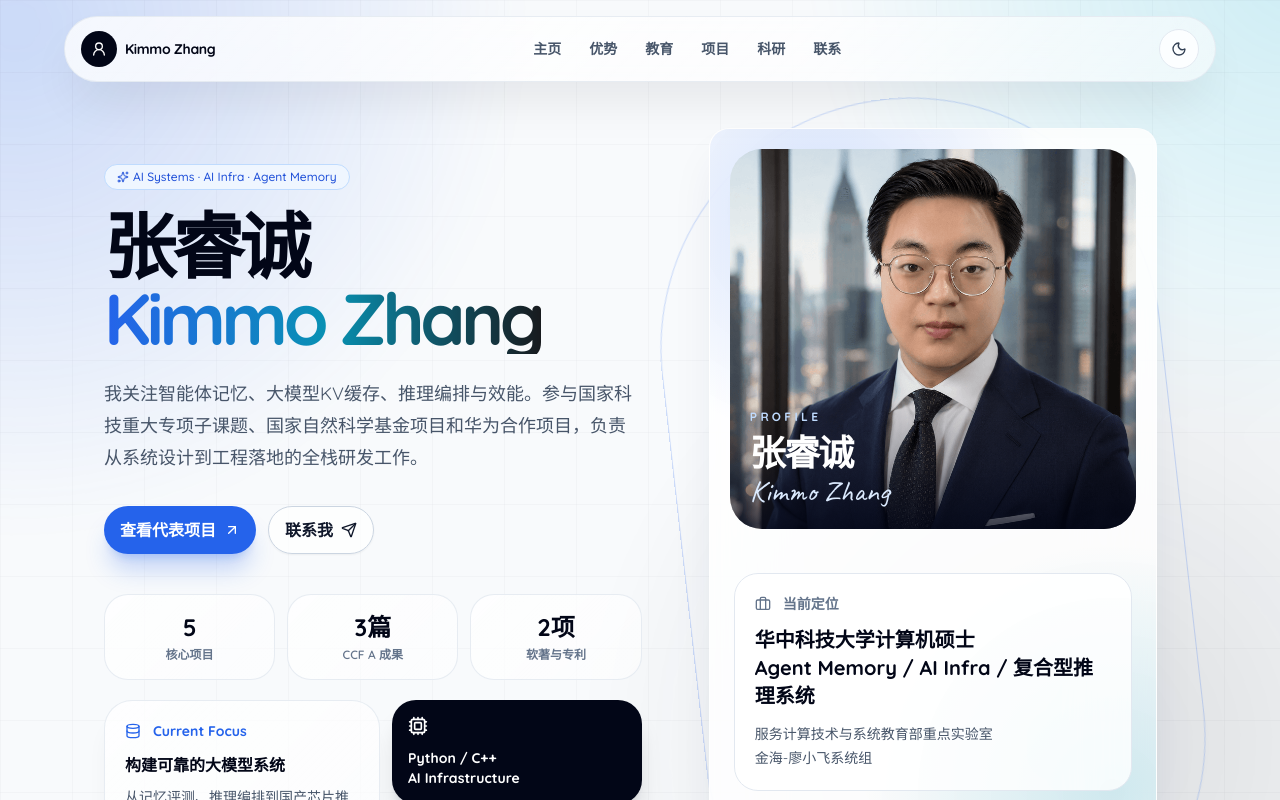
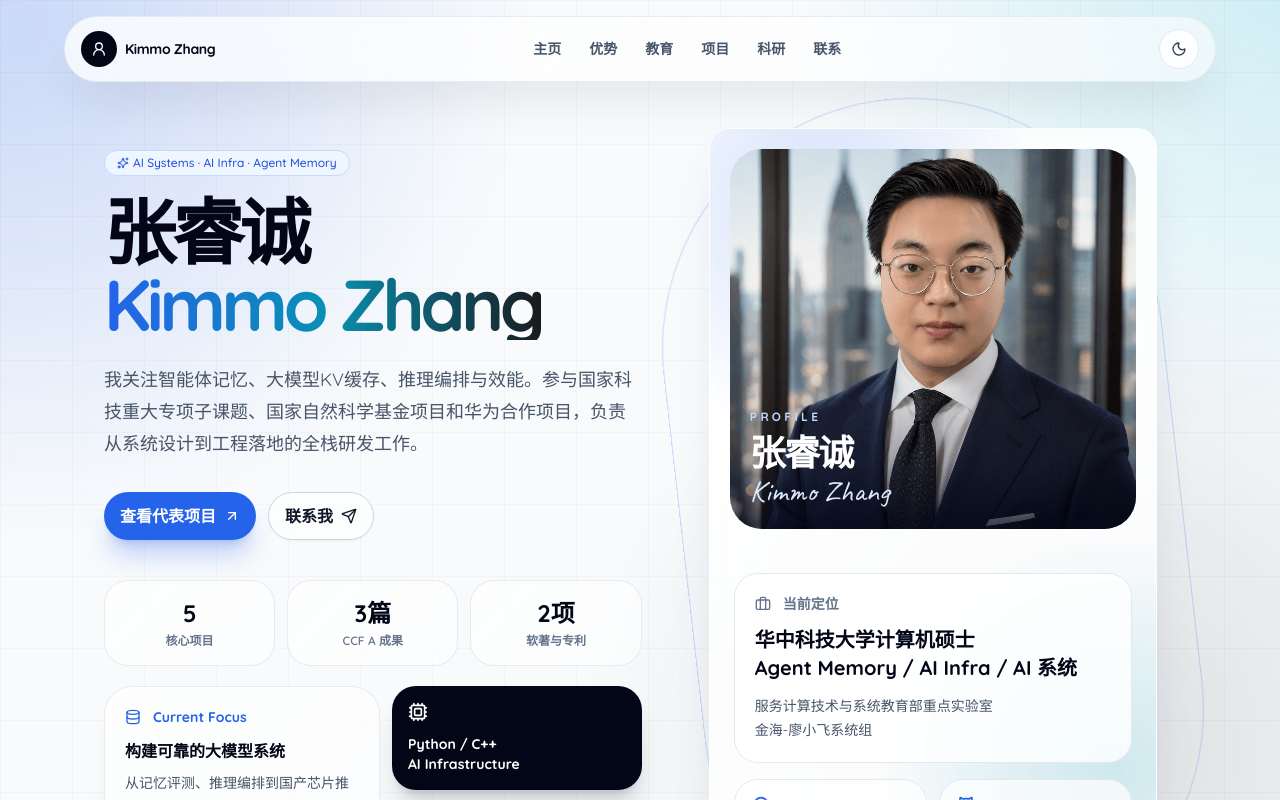
Before and after one commit to KimmoZAG/Intro4kimmo, a React (Vite) app: page / in a window 1280 px wide. Shown: the top 800 px of the page. Built offline with nearby package versions, Linux system fonts and the light colour scheme.

Commit message:
Shorten headline: 复合型推理系统 → AI 系统

```diff
--- a/src/App.tsx
+++ b/src/App.tsx
@@ -73,7 +73,7 @@ const navItems = [
 const profile = {
   name: "张睿诚",
   englishName: "Kimmo Zhang",
-  headline: "华中科技大学计算机硕士\nAgent Memory / AI Infra / 复合型推理系统",
+  headline: "华中科技大学计算机硕士\nAgent Memory / AI Infra / AI 系统",
   role: "服务计算技术与系统教育部重点实验室\n金海-廖小飞系统组",
   location: "Wuhan, China\n2027.06 硕士毕业（预计）",
   email: "kimmozrc@qq.com",
```
